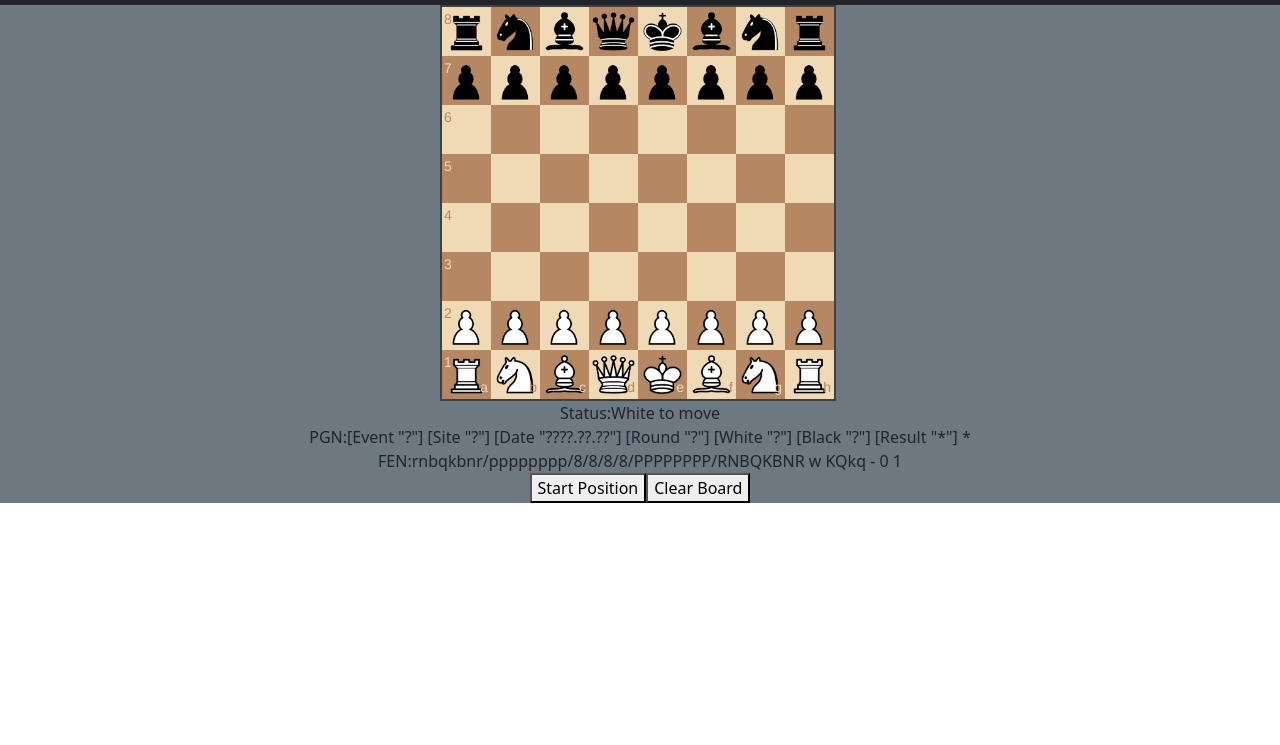
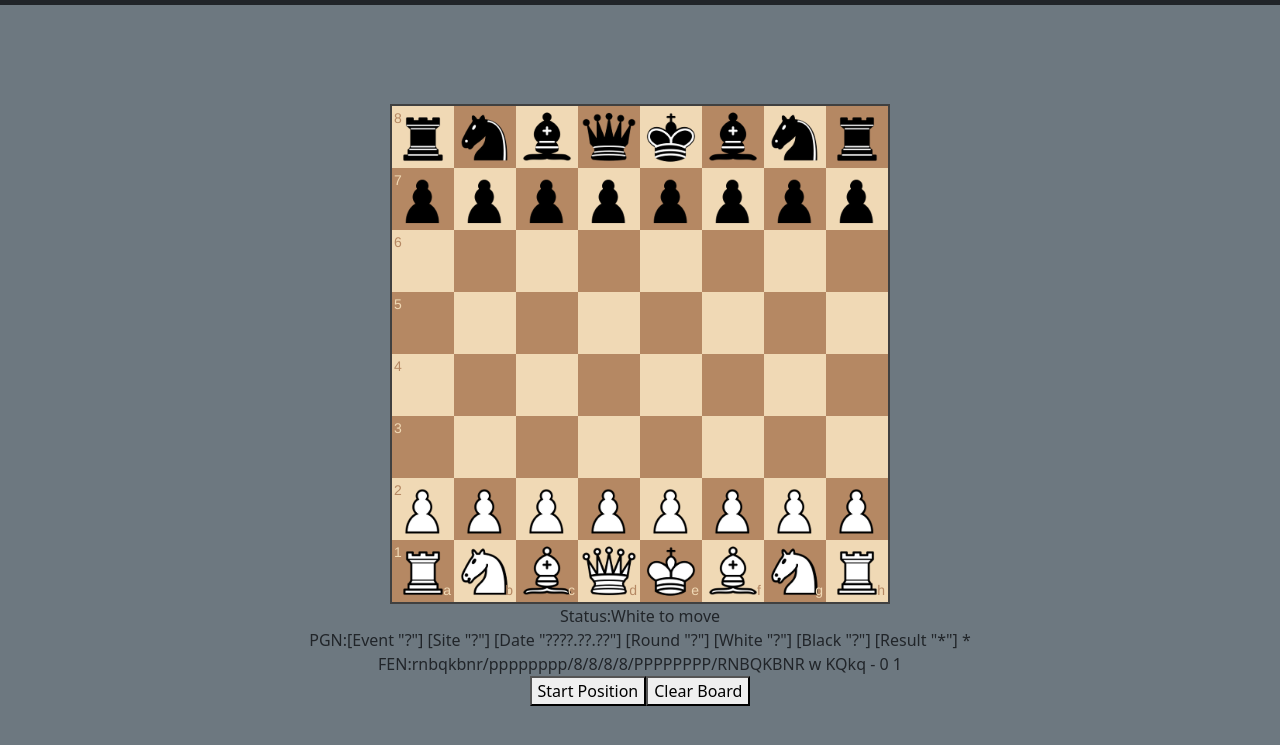
Before and after one commit to Randgriz11/QuaggaChess, a plain HTML site: page index.html in a window 1280 px wide. Shown: the part 51-796 px from the top of the page. Drawn offline with nearby package versions, Linux system fonts and the light colour scheme.

Commit message:
Centered

```diff
--- a/css/style.css
+++ b/css/style.css
@@ -1,14 +1,20 @@
-#entirefuckingscreen{
-  background-color:#6D7880;
-  justify-content: center;
+html,body{
+  overflow: hidden; /* Prevent overflow */
 }
 
+
+#entirefuckingscreen{
+  display: flex;
+  justify-content: center;
+  align-items: center;
+  height: 100vh;
+  background-color: #6D7880;
+  flex-direction: column;
+}
 
 #gamesection{
   display: flex;
   justify-content: center;
-
-
 
 }
 #statusout{
--- a/index.html
+++ b/index.html
@@ -46,7 +46,7 @@
     </nav>
     <div id="entirefuckingscreen">
       <div id="gamesection">
-        <div id="myBoard" style="width: 400px"></div>
+        <div id="myBoard" style="width: 500px"></div>
       </div>
       <div id="statusout">
         <label>Status:</label>
```
